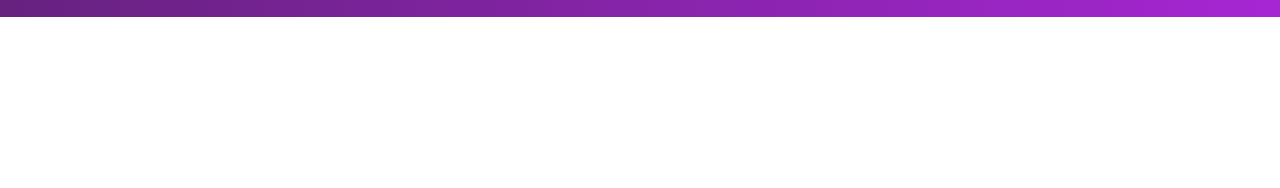
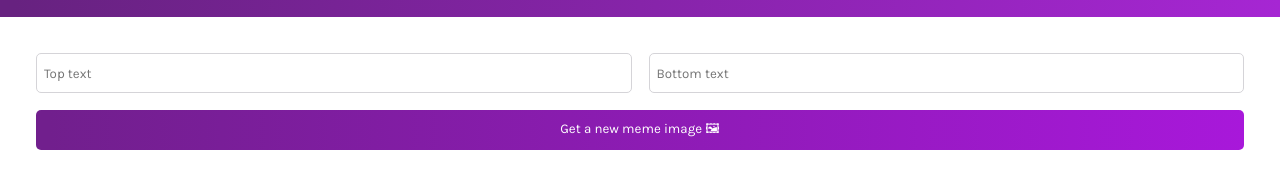
Before and after one commit to sonolibero/meme-generator, a React app: page / in a window 1280 px wide. Shown: the part 48-236 px from the top of the page. Built offline with nearby package versions, Linux system fonts and the light colour scheme.

Commit message:
meme comp

```diff
--- a/App.js
+++ b/App.js
@@ -1,10 +1,12 @@
 import React from "react"
 import Header from "./components/Header"
+import Meme from "./components/Meme"
 
 export default function App() {
     return (
         <div>
             <Header />
+            <Meme />
         </div>
     )
 }
--- /dev/null
+++ b/components/Meme.js
@@ -0,0 +1,25 @@
+import React from "react"
+
+export default function Meme() {
+    return (
+        <main>
+            <form className="form">
+                <input
+                    type="text"
+                    placeholder="Top text"
+                    className="form--input"
+                />
+                <input
+                    type="text"
+                    placeholder="Bottom text"
+                    className="form--input"
+                />
+                <button
+                    className="form--button"
+                >
+                    Get a new meme image 🖼
+                </button>
+            </form>
+        </main>
+    )
+}
--- a/style.css
+++ b/style.css
@@ -5,6 +5,10 @@
 body {
     font-family: "Karla", sans-serif;
     margin: 0;
+}
+
+main {
+    padding: 36px;
 }
 
 .header {
@@ -30,3 +34,26 @@ body {
     font-size: 0.75rem;
     font-weight: 500;
 }
+
+.form {
+    display: grid;
+    grid-template: 40px 40px / 1fr 1fr;
+    gap: 17px;
+}
+
+.form--input {
+    font-family: "Karla", sans-serif;
+    border-radius: 5px;
+    border: 1px solid #D5D4D8;
+    text-indent: 5px;
+}
+
+.form--button {
+    grid-column: 1 / -1;
+    font-family: "Karla", sans-serif;
+    border-radius: 5px;
+    background: linear-gradient(90.41deg, #711F8D 1.14%, #A818DA 100%);
+    color: white;
+    border: none;
+    cursor: pointer;
+}
```
